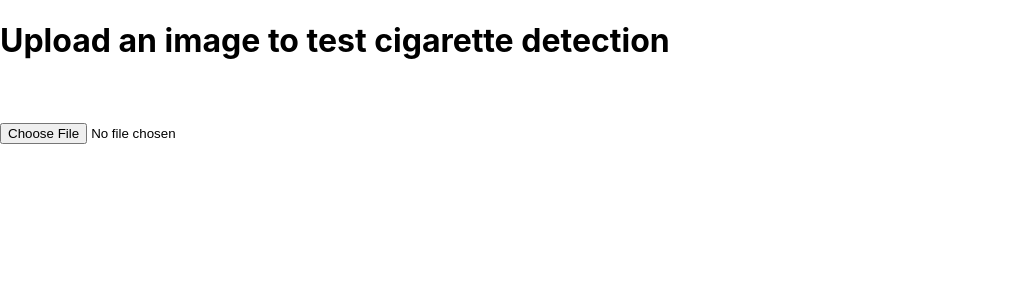
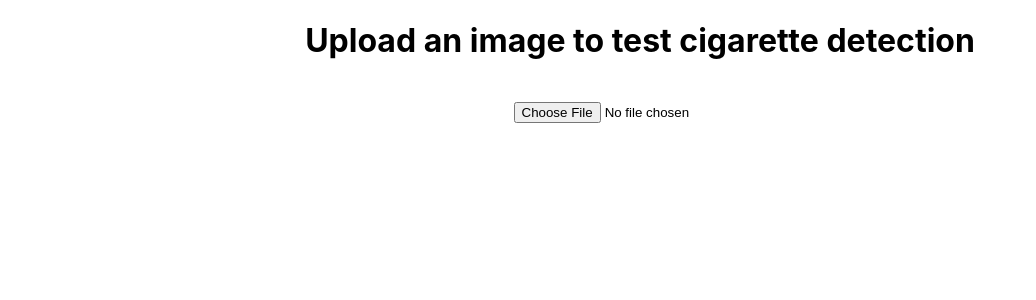
Before and after one commit to greenice288f/SWENGGroup31, a React (Create React App) app in the folder frontend/my-app/: page / in a window 1280 px wide. Shown: the top 300 px of the page, without its empty margins (0-1036 px from the left). Built offline with nearby package versions, Linux system fonts and the light colour scheme.

Commit message:
Improved main page

```diff
--- a/frontend/my-app/src/App.js
+++ b/frontend/my-app/src/App.js
@@ -6,10 +6,20 @@ function App() {
 
   return (
     <div>
-      <h1>Upload an image to test cigarette detection</h1>
+      <h1 style={{
+          display: 'flex',
+          alignItems: 'center',
+          justifyContent: 'center'
+      }}>
+        Upload an image to test cigarette detection
+      </h1>
 
       {uploadedImage && (
-        <div>
+        <div style={{
+          display: 'flex',
+          alignItems: 'center',
+          justifyContent: 'center'
+        }}>
           <img
             alt="not found"
             width={"250px"}
@@ -19,10 +29,12 @@ function App() {
           <button onClick={() => setUploadedImage(null)}>Remove</button>
         </div>
       )}
-
       <br />
-      <br />
-
+      <div style={{
+          display: 'flex',
+          alignItems: 'center',
+          justifyContent: 'center'
+      }}>
         <input
           type="file"
           name="myImage"
@@ -32,6 +44,7 @@ function App() {
           }}
         />
       </div>
+    </div>
   );
 }
 
```
Lines whose indentation alone changed are shown as unchanged.
